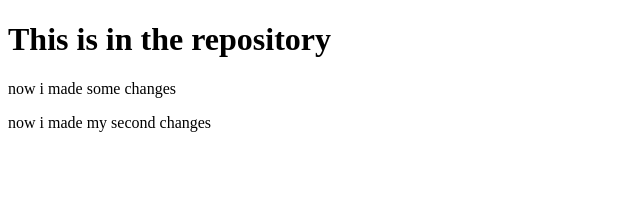
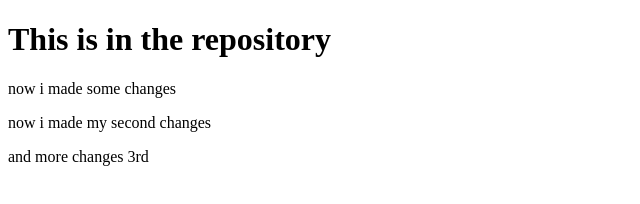
Before and after one commit to MrTBrown/Repo, a plain HTML site: page index.html in a window 1280 px wide. Shown: the whole page, without its empty margins (0-640 px from the left). Drawn offline with Linux system fonts and the light colour scheme.

Commit message:
i made 3rd changes

```diff
--- a/index.html
+++ b/index.html
@@ -10,5 +10,6 @@
     <h1>This is in the repository</h1>
     <p> now i made some changes</p>
     <p> now i made my second changes</p>
+    <p> and more changes 3rd</p>
 </body>
 </html>
```
